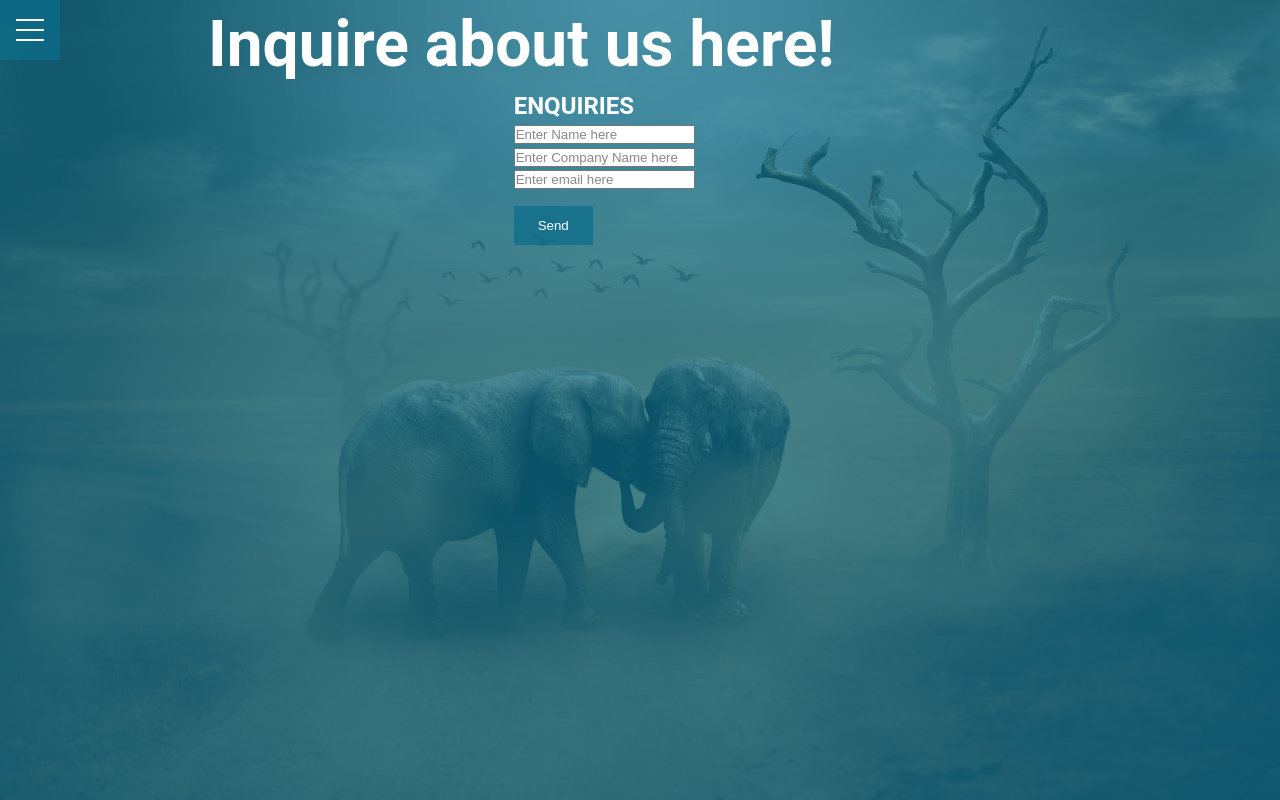
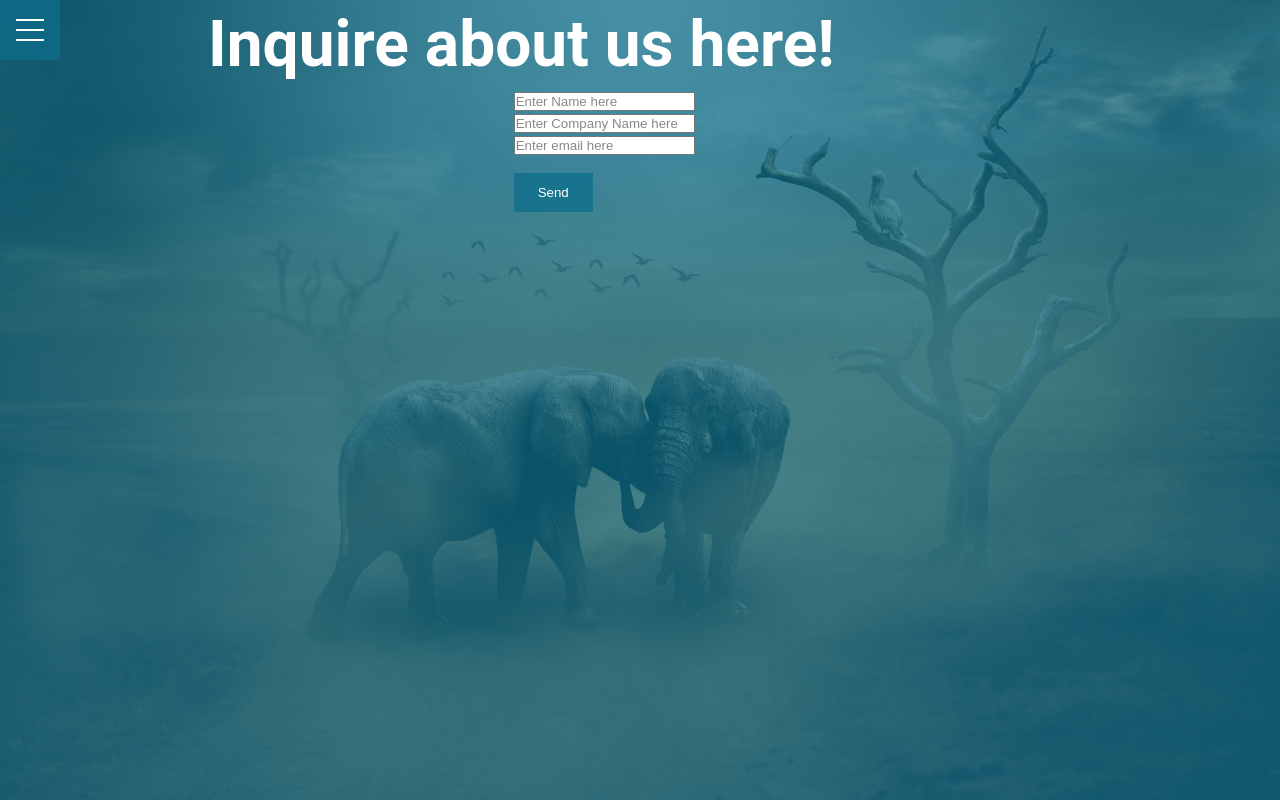
Before and after one commit to cor36/Task-2, a plain HTML site: page Services.html in a window 1280 px wide. Shown: the top 800 px of the page. Drawn offline with Linux system fonts and the light colour scheme.

Commit message:
Update Services.html

```diff
--- a/Services.html
+++ b/Services.html
@@ -38,7 +38,6 @@
 
       </div>
       <div class="showcaser-form card">
-        <h2>ENQUIRIES</h2>
         <form>
           <div class="form-control">
             <input type="text" name="Name" id="name" placeholder="Enter Name here" required>
```
